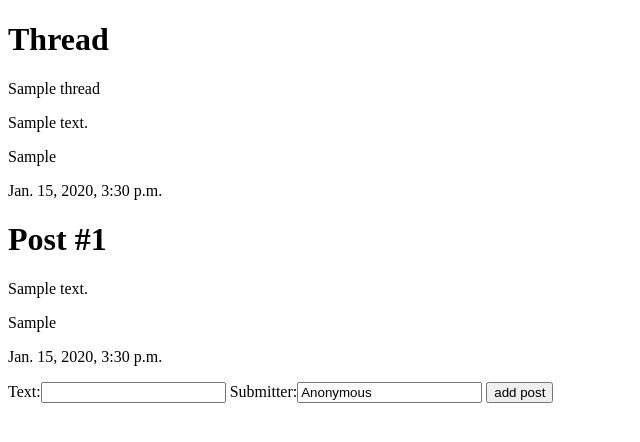
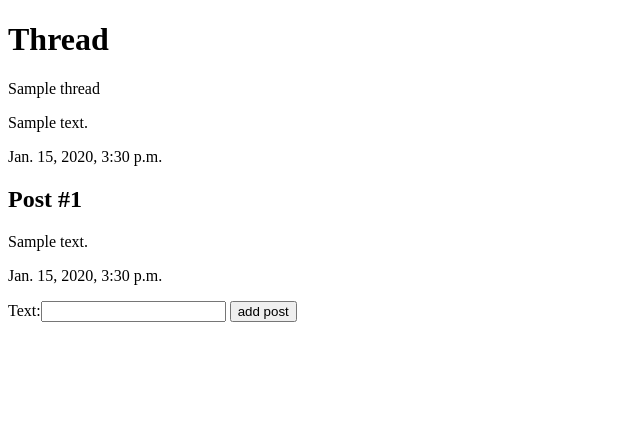
Before and after one commit to paramsingh/backpage, a Django app: page /app/thread/1/ in a window 1280 px wide. Shown: the top 442 px of the page, without its empty margins (0-640 px from the left). Run offline with Django 3.2, Linux system fonts and the light colour scheme; tables that the repository leaves empty hold one stand-in row (values such as "Sample post").

Commit message:
Removed submitter from Thread and Post models.

```diff
--- a/app/forms.py
+++ b/app/forms.py
@@ -4,16 +4,14 @@ from app.models import Thread, Post
 class ThreadForm(forms.ModelForm):
 	title = forms.CharField(max_length = 200)
 	text = forms.CharField(max_length = 4962)
-	submitter = forms.CharField(max_length = 50, initial = 'Anonymous')
 
 	class Meta:
 		model = Thread
-		fields = ['title', 'text', 'submitter']
+		fields = ['title', 'text']
 
 class PostForm(forms.ModelForm):
 	text = forms.CharField(max_length = 4962)
-	submitter = forms.CharField(max_length = 50, initial = 'Anonymous')
 
 	class Meta:
 		model = Post
-		fields = ['text', 'submitter']
+		fields = ['text']
--- a/app/models.py
+++ b/app/models.py
@@ -6,7 +6,6 @@ class Thread(models.Model):
 	title = models.CharField(max_length=200)
 	thread_pos = models.IntegerField(default=1)
 	text = models.TextField(default='')
-	submitter = models.CharField(max_length=50, null=True)
 	time = models.DateTimeField(auto_now_add=True, null=True)
 	def __str__(self):
 		return self.title
@@ -15,4 +14,3 @@ class Post(models.Model):
 	time_posted = models.DateTimeField(auto_now_add=True)
 	text = models.TextField(default='')
 	thread = models.ForeignKey('Thread', related_name='posts')
-	submitter = models.CharField(max_length=50, null=True)
--- a/templates/app/thread.html
+++ b/templates/app/thread.html
@@ -3,14 +3,14 @@
 	<head>
 		<title>{{thread.id}}</title>
 	</head>
-	<body>
+	<body onl>
 		<h1> Thread </h1>
 		<p>{{thread.title}}</p>
 		<p>{{thread.text}}</p>
 		<p>{{thread.submitter}}</p>
 		<p>{{thread.time}}</p>
 		{% for i in posts %}
-			<h1>Post #{{i.id}}</h1>
+			<h2>Post #{{i.id}}</h2>
 			<p>{{i.text}}</p>
 			<p>{{i.submitter}}</p>
 			<p>{{i.time_posted}}</p>
```
Also changed, not shown: app/migrations/0008_auto_20150117_2249.py (added), templates/app/all_threads.html (added).
